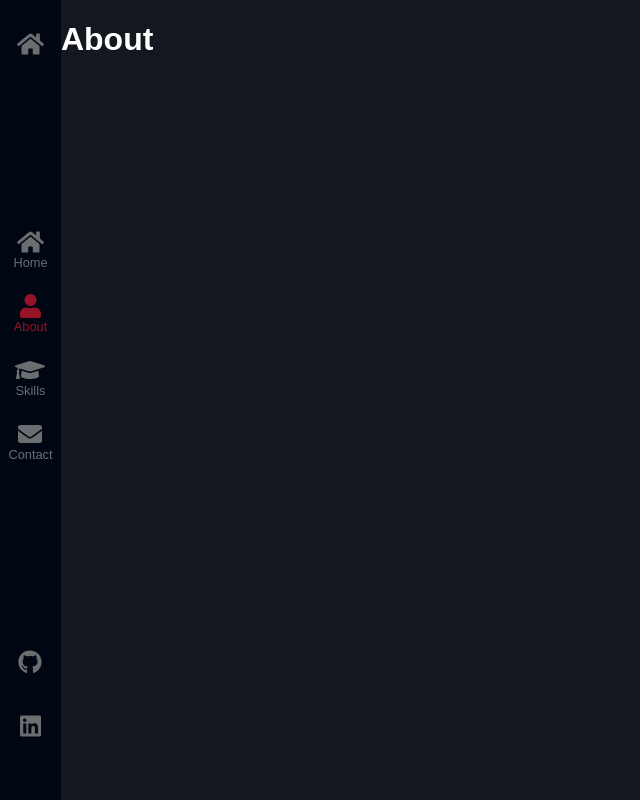
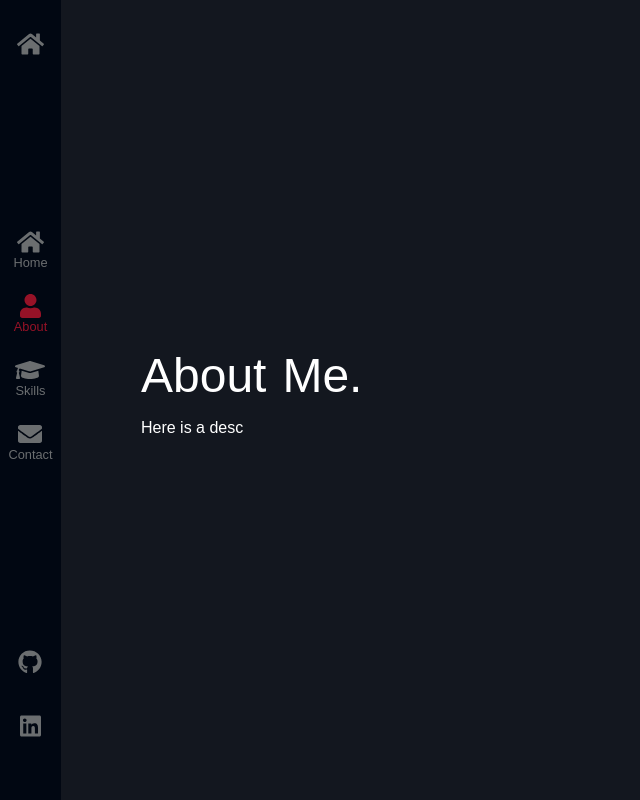
Before and after one commit to Baaranek/portfolio-page, a React (Create React App) app: page /about in a window 1280 px wide. Shown: the whole page, without its empty margins (0-640 px from the left). Built offline with nearby package versions, Linux system fonts and the light colour scheme.

Commit message:
add header for About component

```diff
--- a/src/components/views/About/About.js
+++ b/src/components/views/About/About.js
@@ -1,9 +1,65 @@
 import React from 'react';
+import styled from 'styled-components';
+import letterVariants from '@utils/letterVariants';
+import { motion } from 'framer-motion';
+import { AboutTextTemplate } from '@utils/TextTemplates';
 
 const About = () => (
-  <div>
-    <h1>About</h1>
-  </div>
+  <Wrapper>
+    {/* Left Side */}
+    <InsideWrapper>
+      {/* Returns 'About Me.' */}
+      <HeaderDiv>
+        {AboutTextTemplate.map(({ id, letter, delay }) => (
+          <MotionSpan
+            key={id}
+            initial="hidden"
+            animate="visible"
+            transition={{
+              delay: delay,
+              duration: 0.3,
+            }}
+            variants={letterVariants}
+          >
+            {letter}
+          </MotionSpan>
+        ))}
+      </HeaderDiv>
+      <DescriptionDiv>
+        <p>Here is a desc</p>
+      </DescriptionDiv>
+    </InsideWrapper>
+    {/* Right Side */}
+    <InsideWrapper></InsideWrapper>
+  </Wrapper>
 );
 
+const Wrapper = styled.div`
+  display: flex;
+  justify-content: space-between;
+  height: 100vh;
+`;
+
+const InsideWrapper = styled.div`
+  width: 50%;
+  height: 100%;
+  display: flex;
+  flex-direction: column;
+  justify-content: center;
+  padding: 0 5rem;
+`;
+
+const MotionSpan = styled(motion.span)`
+  display: inline-block;
+  font-size: 3rem;
+`;
+
+const HeaderDiv = styled.div`
+  > :nth-child(5) {
+    padding-right: 1rem;
+  }
+`;
+
+const DescriptionDiv = styled.div``;
+
 export default About;
--- a/src/components/views/Home/Home.js
+++ b/src/components/views/Home/Home.js
@@ -3,12 +3,13 @@ import styled from 'styled-components';
 import { motion } from 'framer-motion';
 import logo from '@assets/images/ring_old.svg';
 import Button from '@components/common/Button/Button';
+import letterVariants from '@utils/letterVariants';
 
 import {
   HelloTextTemplate,
   NameTextTemplate,
   ProfessionTextTemplate,
-} from './TextTemplates';
+} from '@utils/TextTemplates';
 
 const Home = () => (
   <Wrapper>
@@ -18,9 +19,13 @@ const Home = () => (
         {HelloTextTemplate.map(({ id, letter, delay }) => (
           <MotionSpan
             key={id}
-            initial={{ opacity: 0, scale: 0 }}
-            animate={{ scale: 1, opacity: 1 }}
-            transition={{ delay: delay, duration: 0.3 }}
+            initial="hidden"
+            animate="visible"
+            transition={{
+              delay: delay,
+              duration: 0.3,
+            }}
+            variants={letterVariants}
           >
             {letter}
           </MotionSpan>
@@ -31,9 +36,10 @@ const Home = () => (
         {NameTextTemplate.map(({ id, letter, delay }) => (
           <MotionSpan
             key={id}
-            initial={{ opacity: 0, scale: 0 }}
-            animate={{ scale: 1, opacity: 1 }}
+            initial="hidden"
+            animate="visible"
             transition={{ delay: delay, duration: 0.3 }}
+            variants={letterVariants}
           >
             {letter}
           </MotionSpan>
@@ -44,9 +50,10 @@ const Home = () => (
         {ProfessionTextTemplate.map(({ id, letter, delay }) => (
           <MotionSpan
             key={id}
-            initial={{ opacity: 0, scale: 0 }}
-            animate={{ scale: 1, opacity: 1 }}
+            initial="hidden"
+            animate="visible"
             transition={{ delay: delay, duration: 0.3 }}
+            variants={letterVariants}
           >
             {letter}
           </MotionSpan>
@@ -58,7 +65,7 @@ const Home = () => (
       <motion.img
         initial={{ scale: 0 }}
         animate={{ scale: 1 }}
-        transition={{ duration: 1 }}
+        transition={{ duration: 1, delay: 2 }}
         src={logo}
       />
     </InsideWrapper>
--- a/src/components/views/Home/TextTemplates.js
+++ b/src/utils/TextTemplates.js
@@ -40,3 +40,14 @@ export const ProfessionTextTemplate = [
   { id: 15, letter: 'r', delay: 1.7 },
   { id: 16, letter: '.', delay: 1.8 },
 ];
+
+export const AboutTextTemplate = [
+  { id: 1, letter: 'A', delay: 0.3 },
+  { id: 2, letter: 'b', delay: 0.4 },
+  { id: 3, letter: 'o', delay: 0.5 },
+  { id: 4, letter: 'u', delay: 0.6 },
+  { id: 5, letter: 't', delay: 0.7 },
+  { id: 6, letter: 'M', delay: 0.8 },
+  { id: 7, letter: 'e', delay: 0.9 },
+  { id: 8, letter: '.', delay: 1 },
+];
--- /dev/null
+++ b/src/utils/letterVariants.js
@@ -0,0 +1,12 @@
+const letterVariants = {
+  hidden: {
+    opacity: 0,
+    scale: 0,
+  },
+  visible: {
+    scale: 1,
+    opacity: 1,
+  },
+};
+
+export default letterVariants;
```
